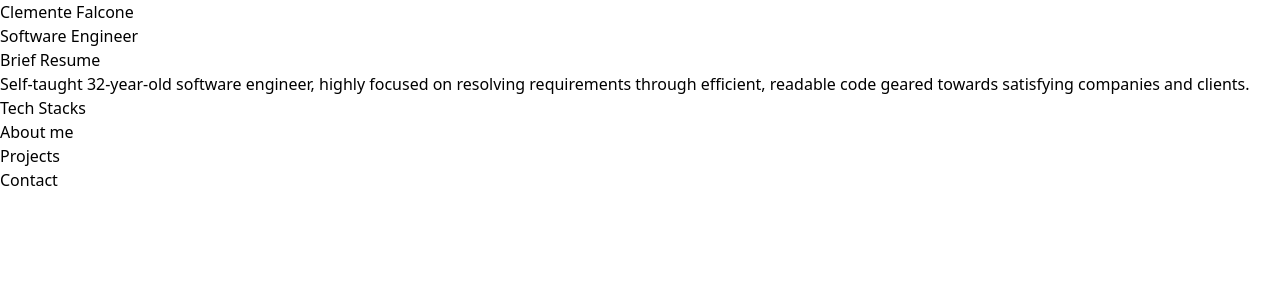
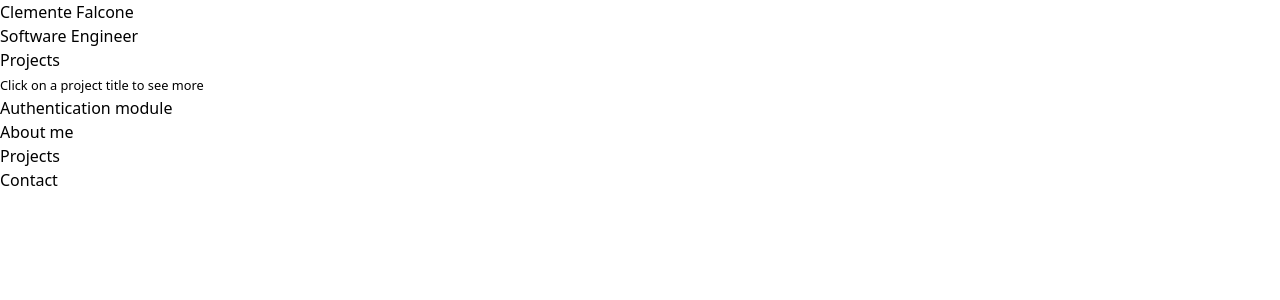
Before and after one commit to clementeaf/portfolio-react, a React (Vite) app: page / in a window 1280 px wide. Shown: the top 300 px of the page. Built offline with nearby package versions, Linux system fonts and the light colour scheme.

Commit message:
Projects view

```diff
--- a/src/App.jsx
+++ b/src/App.jsx
@@ -3,7 +3,7 @@ import Home from "./pages/Home"
 
 function App() {
   return (
-    <div className="flex h-[100vh] w-[100vw] items-center justify-center bg-[#d5d5d5]/60">
+    <div className="flex h-screen w-screen items-center justify-center bg-[#d5d5d5]/60">
       {/* <Auth /> */}
       <Home />
     </div>
--- a/src/pages/About.jsx
+++ b/src/pages/About.jsx
@@ -2,14 +2,18 @@ import React from 'react'
 
 export default function About() {
   return (
-    <div className='flex flex-col w-full text-justify gap-10 mt-5'>
-      <div className='flex flex-col'>
-      <p className='text-[25px] tracking-[15px] pb-5'>Brief Resume</p>
-      <h1>Self-taught 32-year-old software engineer, highly focused on resolving requirements through efficient, readable code geared towards satisfying companies and clients.</h1>
+    <div className="flex flex-col w-full text-justify gap-10 mt-5">
+      <div className="flex flex-col">
+        <p className="text-[25px] tracking-[15px] pb-5">Brief Resume</p>
+        <p className='w-[350px] lg:w-[800px]'>
+          Self-taught 32-year-old software engineer, highly focused on resolving
+          requirements through efficient, readable code geared towards
+          satisfying companies and clients.
+        </p>
       </div>
-      <div className='flex flex-col'>
-      <p className='text-[25px] tracking-[15px] pb-5'>Tech Stacks</p>
-      <h1></h1>
+      <div className="flex flex-col">
+        <p className="text-[25px] tracking-[15px] pb-5">Tech Stacks</p>
+        <p>JavaScript | Java | SQL | NoSQL</p>
       </div>
     </div>
   )
--- a/src/pages/Home.jsx
+++ b/src/pages/Home.jsx
@@ -1,14 +1,15 @@
 import React from 'react'
-import CustomContainer from '../core-ui/CustomContainer'
-import About from './About'
+import Projects from './Projects'
 
 export default function Home() {
   return (
-    <div className="flex flex-col h-screen w-screen px-5 pt-10 pb-5">
+    <div className="flex flex-col h-full w-full px-5 pt-10 pb-5">
       <h1 className="text-[40px] w-fit tracking-[10px]">Clemente Falcone</h1>
       <h3 className="text-[20px] tracking-[10px]">Software Engineer</h3>
-      <div className="flex flex-col w-full h-full items-center border-b border-black pr-4 pb-4 mt-2">
-        <About />
+      <div className="flex flex-col w-full h-full border-b border-black pr-4 pb-4 mt-2">
+        <div className='flex h-[560px] justify-start items-start'>
+            <Projects />
+        </div>
         <div className='flex justify-between w-[375px] fixed bottom-9 right-5'>
           <p className="text-[15px] tracking-[2px] font-light text-black/60 hover:text-black cursor-pointer ease-in-out duration-150">About me</p>
           <p className="text-[15px] tracking-[2px] font-light text-black/60 hover:text-black cursor-pointer ease-in-out duration-150">Projects</p>
--- /dev/null
+++ b/src/pages/Projects.jsx
@@ -0,0 +1,36 @@
+import React, { useState } from 'react'
+
+export default function Projects() {
+    const [openDetails, setOpenDetails] = useState(false)
+  return (
+    <div className="flex flex-col w-full h-full text-justify gap-10 mt-5">
+      <div className='flex flex-col gap-2'>
+      <p className="text-[30px] tracking-[15px]">Projects</p>
+      <small>Click on a project title to see more</small>
+      </div>
+      <div className="flex flex-col items-start justify-start">
+        <div className="flex flex-col w-full items-start justify-start gap-4">
+          <button className="flex w-full text-[22px] w-full border-b border-black/30 gap-4" type='button' onClick={() => setOpenDetails(!openDetails)}>Authentication module</button>
+          <div className={`${openDetails ? 'h-full' : 'h-0'} overflow-hidden ease-in-out duration-300`}>
+            {openDetails && <DetailProjectContent />}
+          </div>
+        </div>
+      </div>
+    </div>
+  )
+}
+
+function DetailProjectContent() {
+  return (
+    <div className=''>
+      <p className="text-[16px] font-light">
+        Microservice with: React | Springboot 3 | MySQL | Docker
+      </p>
+      <p className="text-[14px] font-light text-black/60">
+        Developed to register and authenticate users using JWT in order to
+        provide a token for specific operations
+      </p>
+      <div className="h-[200px] w-[350px] bg-slate-500" />
+    </div>
+  )
+}
```
